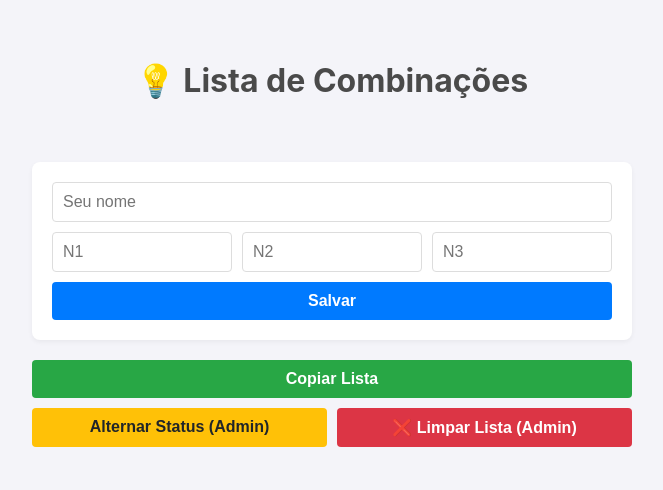
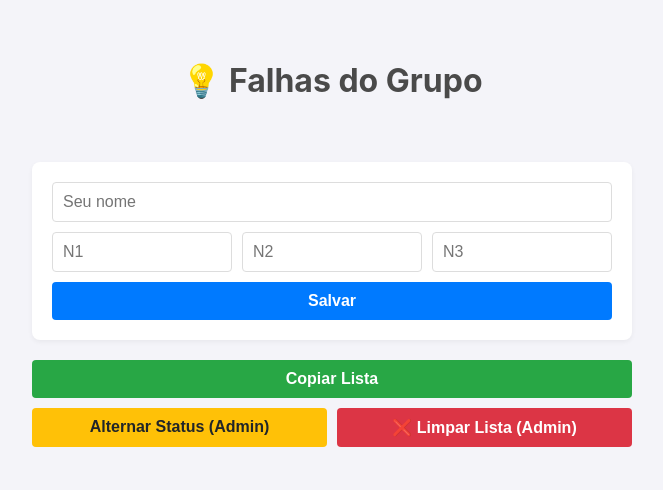
Before and after one commit to Roberto123-bot/meu-novo-projeto, a website: page public/index.html in a window 1280 px wide. Shown: the whole page, without its empty margins (308-971 px from the left). Drawn offline with nearby package versions, Linux system fonts and the light colour scheme; no server answers.

Commit message:
Falhas do grupo

```diff
--- a/public/index.html
+++ b/public/index.html
@@ -220,7 +220,7 @@
     </style>
   </head>
   <body>
-    <h1>💡 Lista de Combinações</h1>
+    <h1>💡 Falhas do Grupo</h1>
 
     <div id="statusDisplay"></div>
 
```
